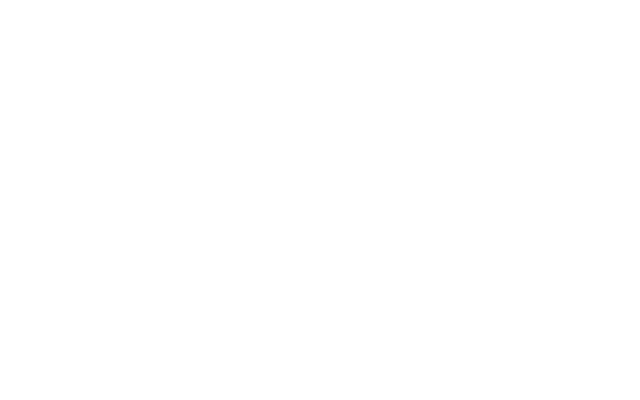
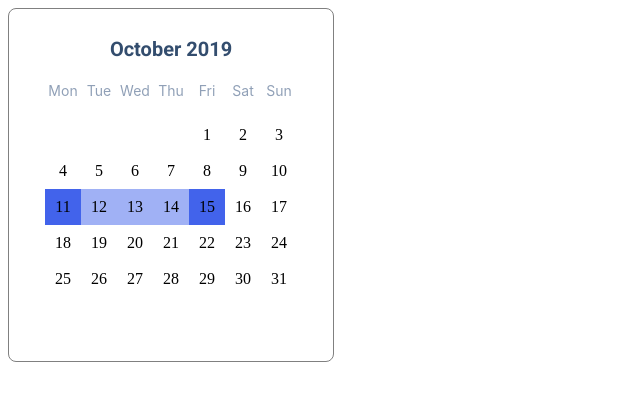
Before and after one commit to js-tasks-ru/htmlcss-20230411_pavlov-aleksandr, a website: page 05-lection3/03-calendar/index.html in a window 1280 px wide. Shown: the whole page, without its empty margins (0-640 px from the left). Drawn offline with Linux system fonts and the light colour scheme; files whose address does not match are found by name.

Commit message:
calendar_1.0

```diff
--- a/05-lection3/03-calendar/calendar.css
+++ b/05-lection3/03-calendar/calendar.css
@@ -0,0 +1,53 @@
+.calendar{
+    position: absolute;
+    border: 1px solid gray;
+    border-radius: 8px;
+    padding: 28px 36px;
+}
+.calendar__title{
+    font-size: 20px;
+    font-weight: 600;
+    line-height: 24px;
+    color: #334D6E;
+    text-align: center;
+    margin-bottom: 20px;
+}
+
+.calendar__inner{
+    position: relative;
+    top: 0;
+    bottom: 0;
+    right: 0;
+    left: 0;
+    display: grid;
+    grid-template-columns: repeat(7, 36px);
+    grid-template-rows: repeat(7, 36px);
+
+}
+
+.calendar__item{
+    align-items: flex-end;
+    text-align: center;
+    font-family: 'Source Sans Pro';
+    font-style: normal;
+    font-weight: 400;
+    font-size: 16px;
+    line-height: 20px;
+    padding-top: 8px;
+}
+.calendar__item_day{
+    color:#90A0B7;
+    font-family: 'Inter';
+    font-style: normal;
+    font-weight: 400;
+    font-size: 14px;
+    line-height: 20px;
+    padding: 0;
+}
+.calendar__item_active{
+    background-color: #4263EB;
+}
+.calendar__item_between-active{
+    background: #A0B1F5;
+    opacity: 1;
+}
--- a/05-lection3/03-calendar/index.html
+++ b/05-lection3/03-calendar/index.html
@@ -7,6 +7,55 @@
         <title>Calendar</title>
     </head>
     <body>
+        <div class="calendar">
+            <div class="calendar__title">October 2019</div>
+            <div class="calendar__wrapper">
+                <div class="calendar__inner">
+                    <span class="calendar__item calendar__item_day">Mon</span>
+                    <span class="calendar__item calendar__item_day">Tue</span>
+                    <span class="calendar__item calendar__item_day">Wed</span>
+                    <span class="calendar__item calendar__item_day">Thu</span>
+                    <span class="calendar__item calendar__item_day">Fri</span>
+                    <span class="calendar__item calendar__item_day">Sat</span>
+                    <span class="calendar__item calendar__item_day">Sun</span>
+                    <span class="calendar__item"></span>
+                    <span class="calendar__item"></span>
+                    <span class="calendar__item"></span>
+                    <span class="calendar__item"></span>
+                    <span class="calendar__item">1</span>
+                    <span class="calendar__item">2</span>
+                    <span class="calendar__item">3</span>
+                    <span class="calendar__item">4</span>
+                    <span class="calendar__item">5</span>
+                    <span class="calendar__item">6</span>
+                    <span class="calendar__item">7</span>
+                    <span class="calendar__item">8</span>
+                    <span class="calendar__item">9</span>
+                    <span class="calendar__item">10</span>
+                    <span class="calendar__item calendar__item_active">11</span>
+                    <span class="calendar__item calendar__item_between-active">12</span>
+                    <span class="calendar__item calendar__item_between-active">13</span>
+                    <span class="calendar__item calendar__item_between-active">14</span>
+                    <span class="calendar__item calendar__item_active">15</span>
+                    <span class="calendar__item">16</span>
+                    <span class="calendar__item">17</span>
+                    <span class="calendar__item">18</span>
+                    <span class="calendar__item">19</span>
+                    <span class="calendar__item">20</span>
+                    <span class="calendar__item">21</span>
+                    <span class="calendar__item">22</span>
+                    <span class="calendar__item">23</span>
+                    <span class="calendar__item">24</span>
+                    <span class="calendar__item">25</span>
+                    <span class="calendar__item">26</span>
+                    <span class="calendar__item">27</span>
+                    <span class="calendar__item">28</span>
+                    <span class="calendar__item">29</span>
+                    <span class="calendar__item">30</span>
+                    <span class="calendar__item">31</span>
 
+                </div>
+            </div>
+        </div>
     </body>
 </html>
```
